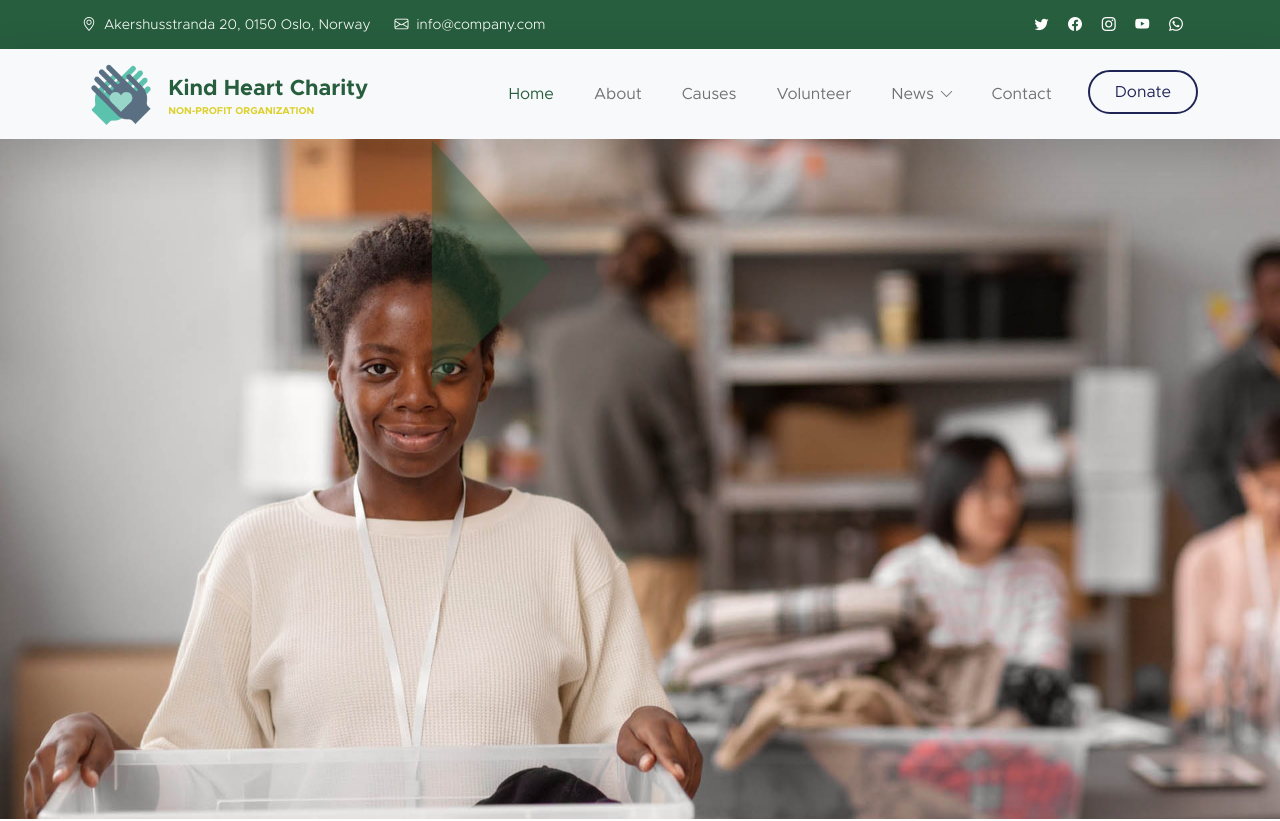
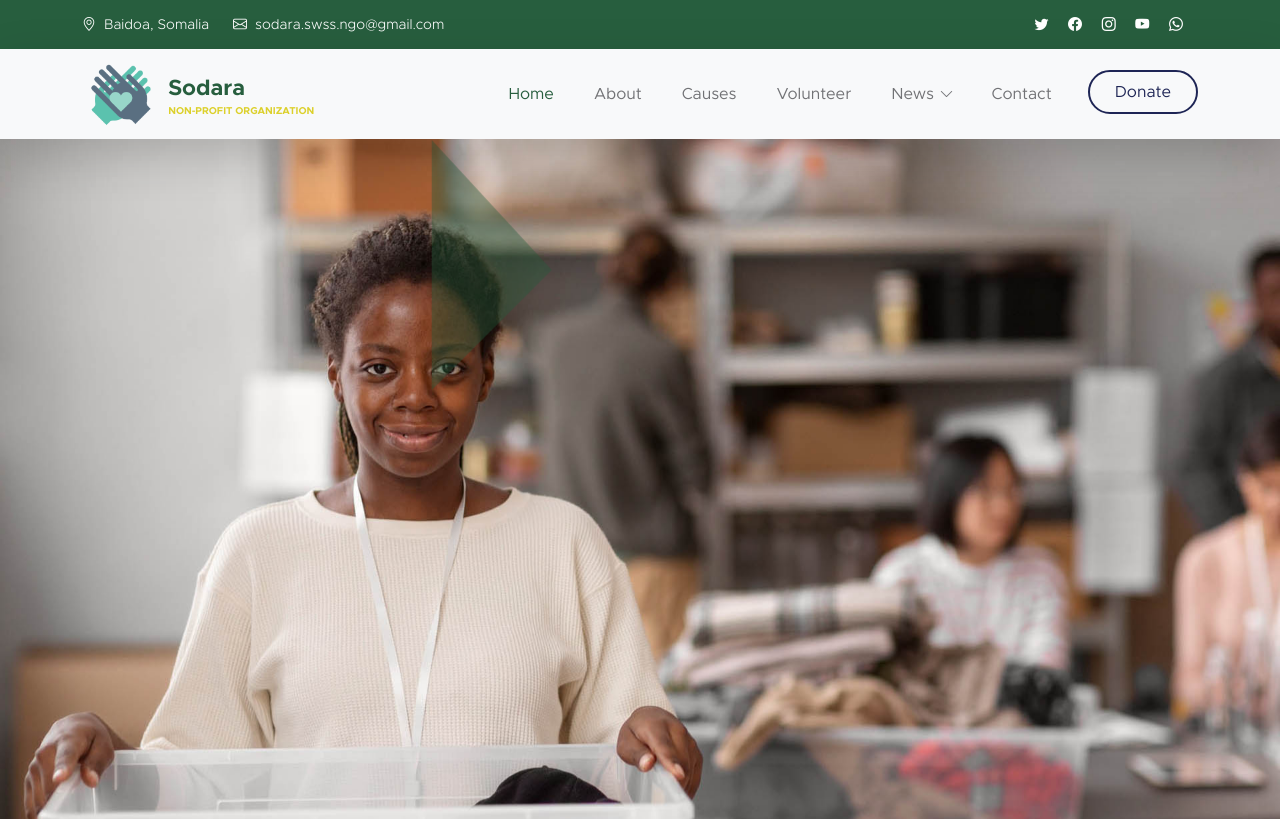
Before and after one commit to Ximaani/sodara, a plain HTML site: page sodara/index.html in a window 1280 px wide. Shown: the top 821 px of the page. Drawn offline with nearby package versions, Linux system fonts and the light colour scheme.

Commit message:
Sodara Version 0.2
Sodara Website

```diff
--- a/sodara/index.html
+++ b/sodara/index.html
@@ -8,7 +8,7 @@
     <meta name="description" content="">
     <meta name="author" content="">
 
-    <title>Kind Heart Charity - Free Bootstrap 5.2.2 CSS Template</title>
+    <title>Sodara</title>
 
     <!-- CSS FILES -->
     <link href="css/bootstrap.min.css" rel="stylesheet">
@@ -35,14 +35,14 @@ https://templatemo.com/tm-581-kind-heart-charity
                 <div class="col-lg-8 col-12 d-flex flex-wrap">
                     <p class="d-flex me-4 mb-0">
                         <i class="bi-geo-alt me-2"></i>
-                        Akershusstranda 20, 0150 Oslo, Norway
+                        Baidoa, Somalia
                     </p>
 
                     <p class="d-flex mb-0">
                         <i class="bi-envelope me-2"></i>
 
-                        <a href="mailto:info@company.com">
-                            info@company.com
+                        <a href="sodara.swss.ngo@gmail.com">
+                            sodara.swss.ngo@gmail.com
                         </a>
                     </p>
                 </div>
@@ -78,9 +78,9 @@ https://templatemo.com/tm-581-kind-heart-charity
     <nav class="navbar navbar-expand-lg bg-light shadow-lg">
         <div class="container">
             <a class="navbar-brand" href="index.html">
-                <img src="images/logo.png" class="logo img-fluid" alt="Kind Heart Charity">
+                <img src="images/logo.png" class="logo img-fluid" alt="Sodara">
                 <span>
-                    Kind Heart Charity
+                    Sodara
                     <small>Non-profit Organization</small>
                 </span>
             </a>
```
